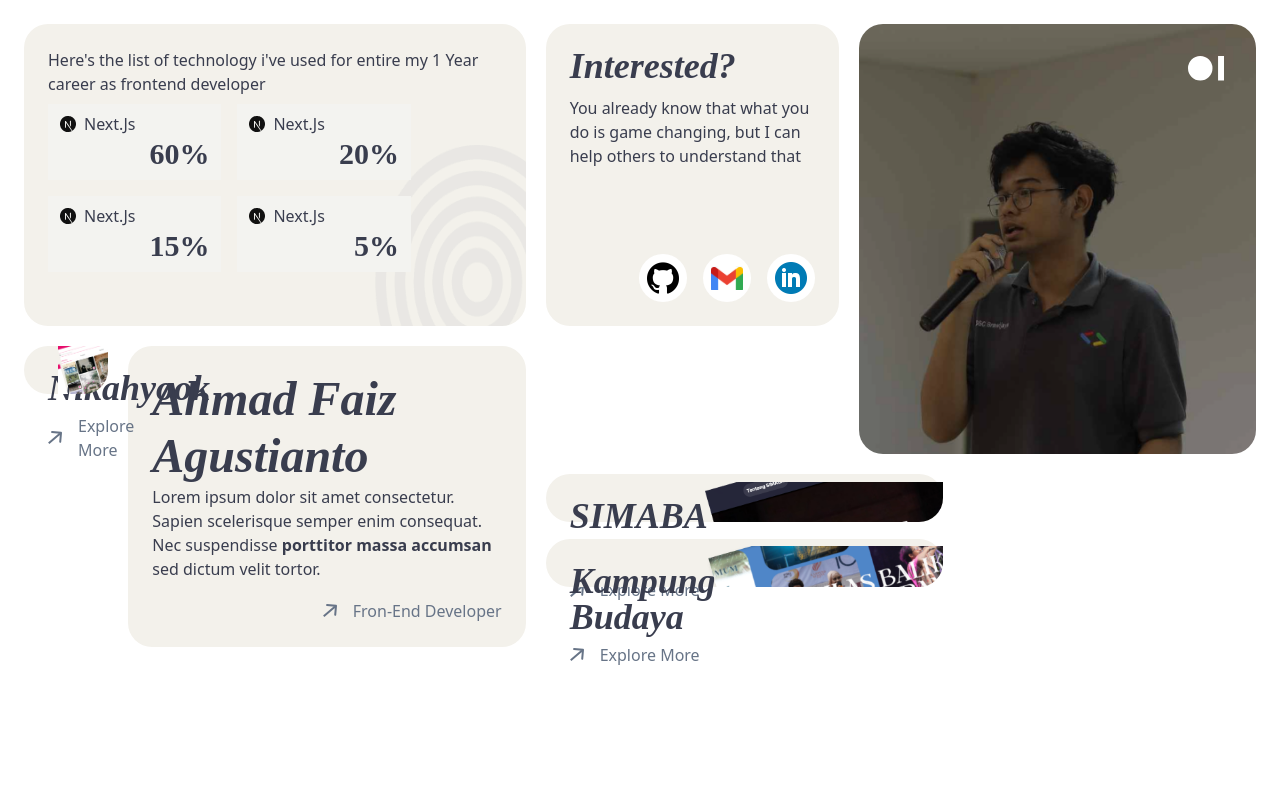
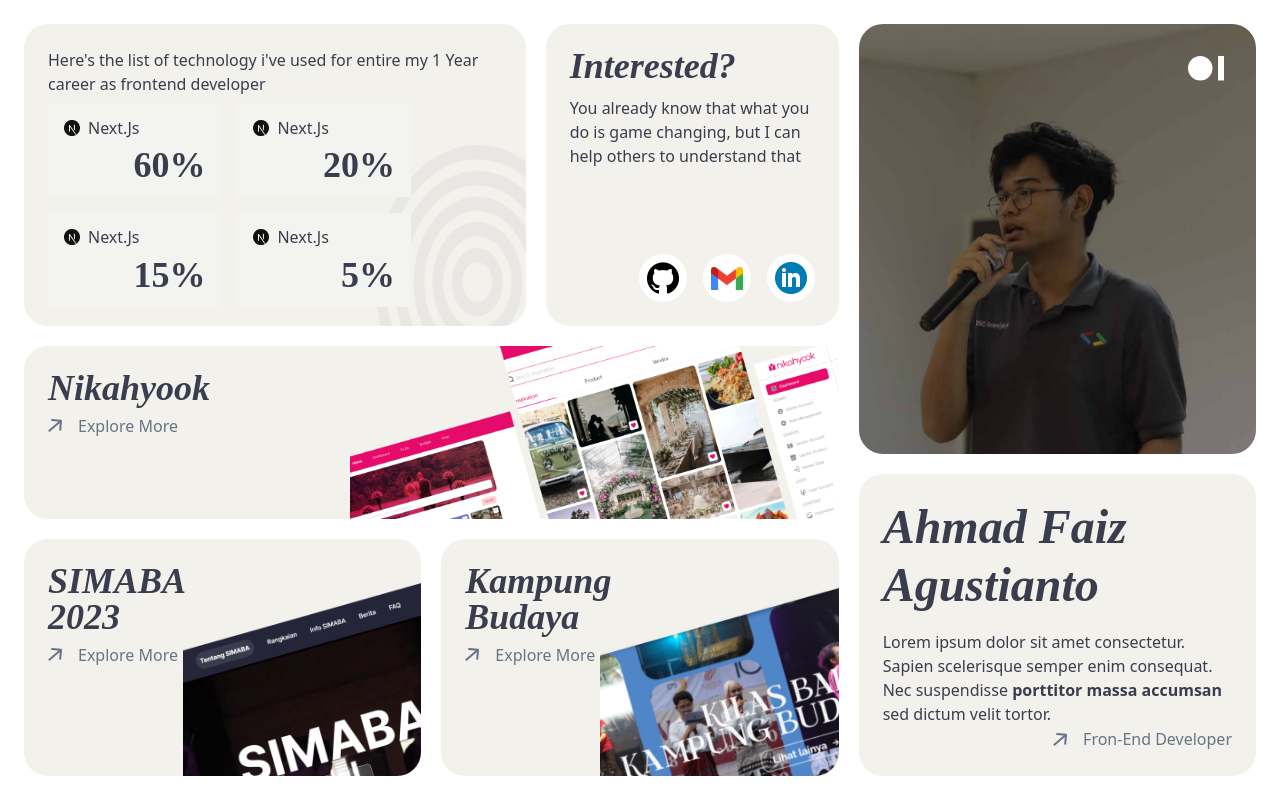
Before and after one commit to Mifaki/portofolio, a Next.js app: page /home in a window 1280 px wide. Built offline with nearby package versions, Linux system fonts and the light colour scheme.

Commit message:
`fix(home)`: Fix TechCard Span issue

```diff
--- a/src/app/home/container/HomeContainer.tsx
+++ b/src/app/home/container/HomeContainer.tsx
@@ -26,7 +26,7 @@ export default function HomeContainer() {
                     className="absolute bottom-0 right-0 rounded-br-3xl z-0"
                     style={{ width: '30%', height: '60%' }}
                 />
-                <div className="w-[80%] grid grid-cols-4 grid-rows-4 gap-4 relative">
+                <div className="w-[80%] xl:h-[80%] grid grid-cols-4 grid-rows-4 gap-4 relative">
                     <TechCard
                         icon={<NextJSIcon />}
                         name="Next.Js"
@@ -71,13 +71,12 @@ export default function HomeContainer() {
                 name="Nikahyook"
                 redirectUrl="/project/nikahyook"
                 image={NikahyookHome}
-                colSpan={8}
-                rowSpan={3}
+                className="col-span-8 row-span-3"
                 imageHeight={100}
             />
             <div className="flex flex-col justify-between bg-porto-primary col-span-4 row-span-5 rounded-3xl p-6">
                 <div>
-                    <h1 className="font-libre italic text-[48px] leading-[120%] font-semibold mb-">Ahmad Faiz <br /> Agustianto</h1>
+                    <h1 className="font-libre italic text-[48px] leading-[120%] font-semibold mb-2 xl:mb-4">Ahmad Faiz <br /> Agustianto</h1>
                     <desc>
                         Lorem ipsum dolor sit amet consectetur. Sapien scelerisque semper enim consequat. Nec suspendisse <strong>porttitor massa accumsan</strong> sed dictum velit tortor.
                     </desc>
@@ -90,16 +89,14 @@ export default function HomeContainer() {
                 name="SIMABA 2023"
                 redirectUrl="/project/simaba"
                 image={SIMABAHome}
-                colSpan={4}
-                rowSpan={4}
+                className="col-span-4 row-span-4"
                 imageHeight={85}
             />
             <ProjectCard
                 name="Kampung Budaya"
                 redirectUrl="/project/kampung-budaya"
                 image={KambudHome}
-                colSpan={4}
-                rowSpan={4}
+                className="col-span-4 row-span-4"
                 imageHeight={85}
             />
         </>
--- a/src/app/home/container/project-card/ProjectCard.tsx
+++ b/src/app/home/container/project-card/ProjectCard.tsx
@@ -2,19 +2,23 @@ import React from 'react';
 import Image, { StaticImageData } from "next/image";
 import ArrowButton from "@/shared/container/arrow-button/ArrowButon";
 
-interface IProjectCard {
+interface IProjectCard extends React.HTMLAttributes<HTMLDivElement> {
     name: string;
     redirectUrl: string;
     image: StaticImageData;
-    colSpan: number;
-    rowSpan: number;
     imageHeight: 85 | 100;
 }
 
-const ProjectCard = ({ name, redirectUrl, image, colSpan, rowSpan, imageHeight }: IProjectCard) => {
+const ProjectCard = ({
+    name,
+    redirectUrl,
+    image,
+    imageHeight,
+    ...containerProps
+}: IProjectCard) => {
     return (
         <div
-            className={`bg-porto-primary rounded-3xl p-6 relative space-y-2 col-span-${colSpan} row-span-${rowSpan}`}
+            className={`bg-porto-primary rounded-3xl p-6 relative space-y-2 ${containerProps.className}`}
         >
             <h2 className="font-libre italic text-4xl leading-[100%] font-semibold mb-2">
                 {name.split(' ').map((word, index) => (
--- a/src/app/home/container/tech-card/TechCard.tsx
+++ b/src/app/home/container/tech-card/TechCard.tsx
@@ -27,12 +27,12 @@ const TechCard = ({
     }, [percentage]);
 
     return (
-        <div className='flex flex-col justify-between bg-porto-accent py-2 px-3 col-span-2 row-span-1'>
+        <div className='flex flex-col justify-between bg-porto-accent py-3 px-4 col-span-2 row-span-2'>
             <div className='flex items-center gap-2'>
                 {icon}
                 <p>{name}</p>
             </div>
-            <p className='font-libre text-3xl font-semibold text-right'>
+            <p className='font-libre text-4xl font-semibold text-right'>
                 <span ref={percentageRef}>0</span>%
             </p>
         </div>
```
Also changed, not shown: src/shared/usecase/useGenerateMetada.tsx (line endings or trailing spaces).
